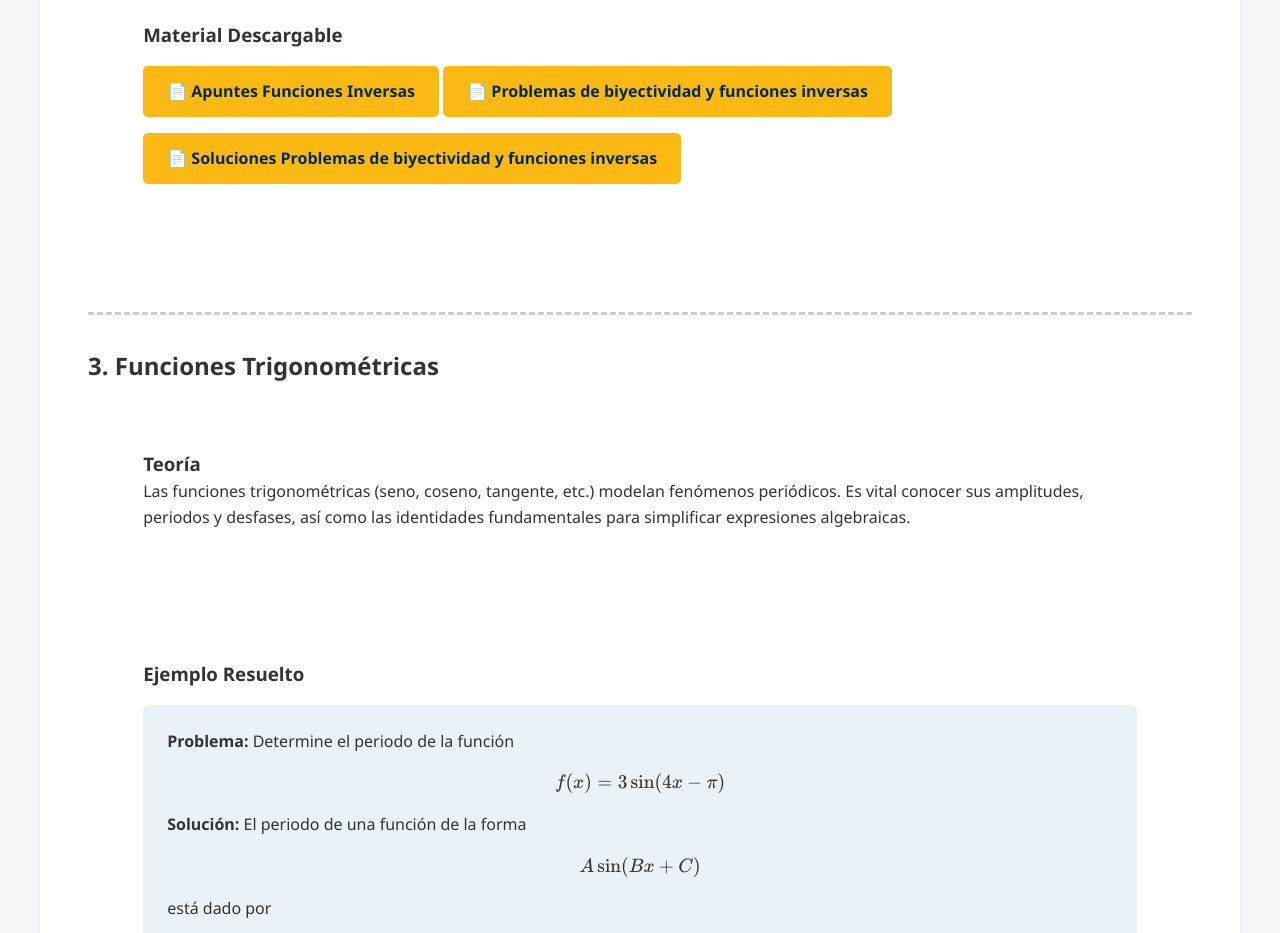
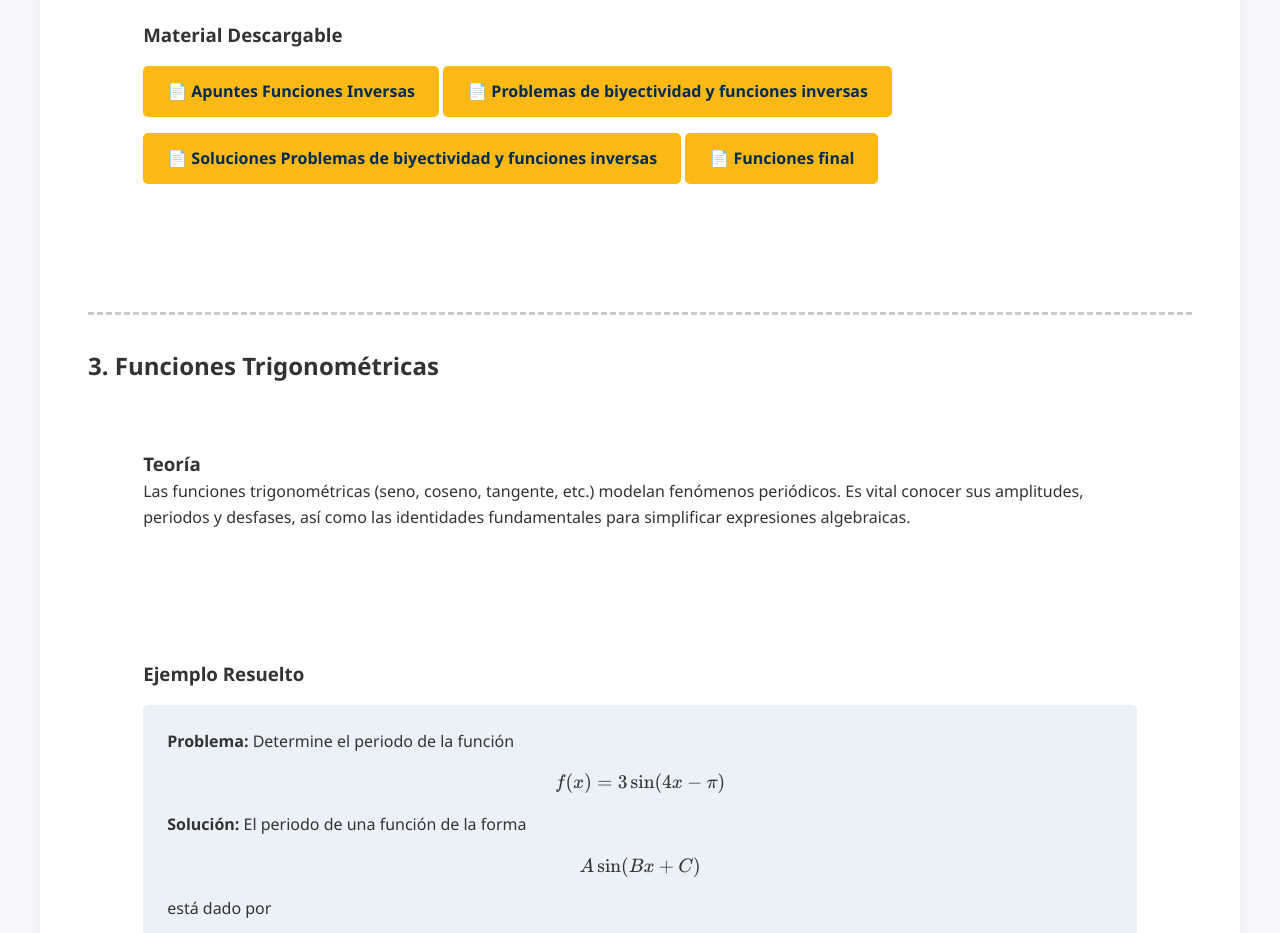
Before and after one commit to davidriffo/numeros-y-espacios, a plain HTML site: page tema-calculo.html in a window 1280 px wide. Shown: the part 3700-4633 px from the top of the page. Drawn offline with nearby package versions, Linux system fonts and the light colour scheme.

Commit message:
Update tema-calculo.html

```diff
--- a/tema-calculo.html
+++ b/tema-calculo.html
@@ -117,6 +117,7 @@
                 <a href="recursos/pdf/funciones-inversas.pdf" target="_blank" class="btn">📄 Apuntes Funciones Inversas</a>
                 <a href="recursos/pdf/ejercicios-2-calculo.pdf" target="_blank" class="btn">📄 Problemas de biyectividad y funciones inversas</a>
                 <a href="recursos/pdf/soluciones-ejercicios-2-calculo.pdf" target="_blank" class="btn">📄 Soluciones Problemas de biyectividad y funciones inversas</a>
+                <a href="recursos/pdf/funciones-final.pdf" target="_blank" class="btn">📄 Funciones final</a>
             </section>
         </div>
 
```
